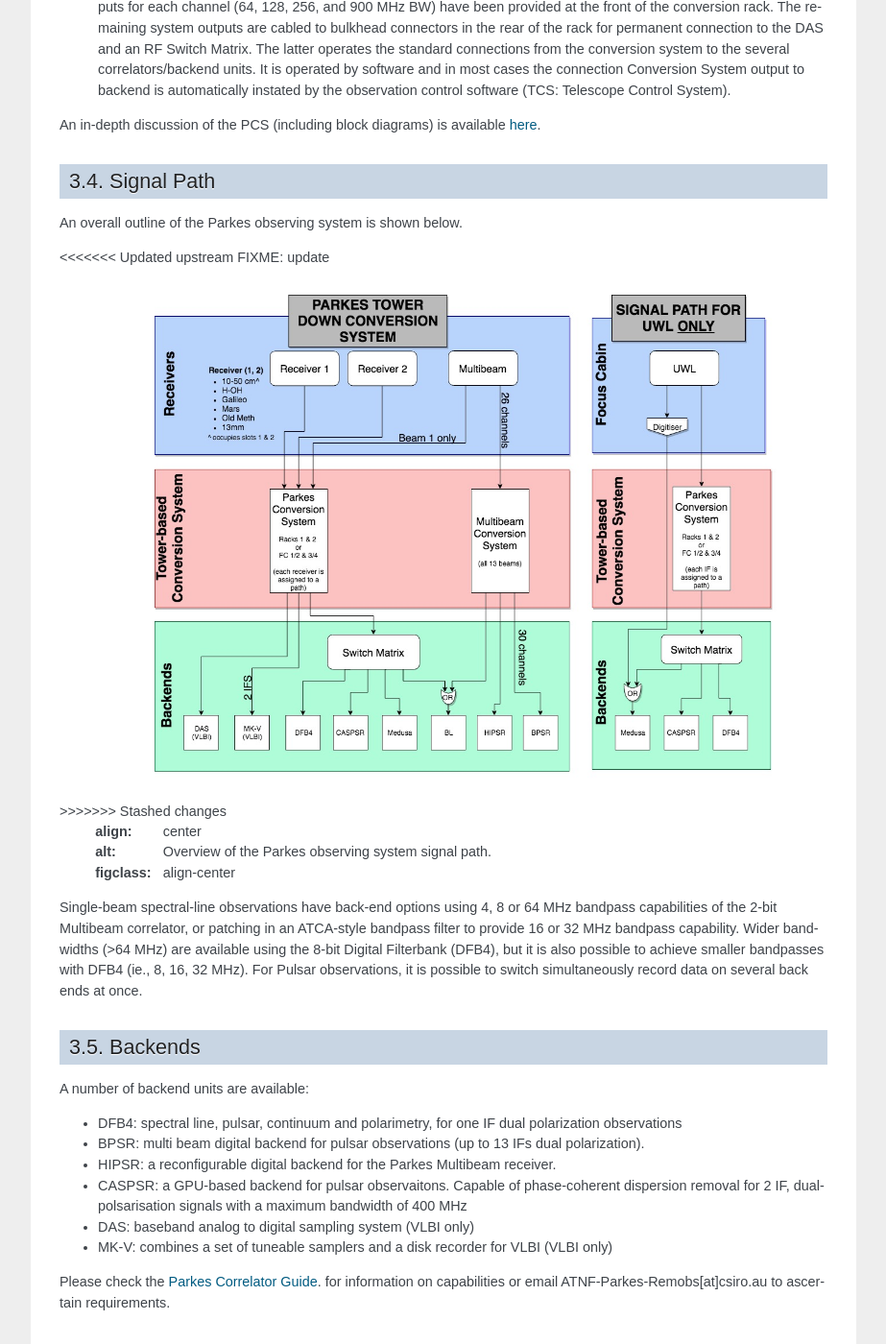
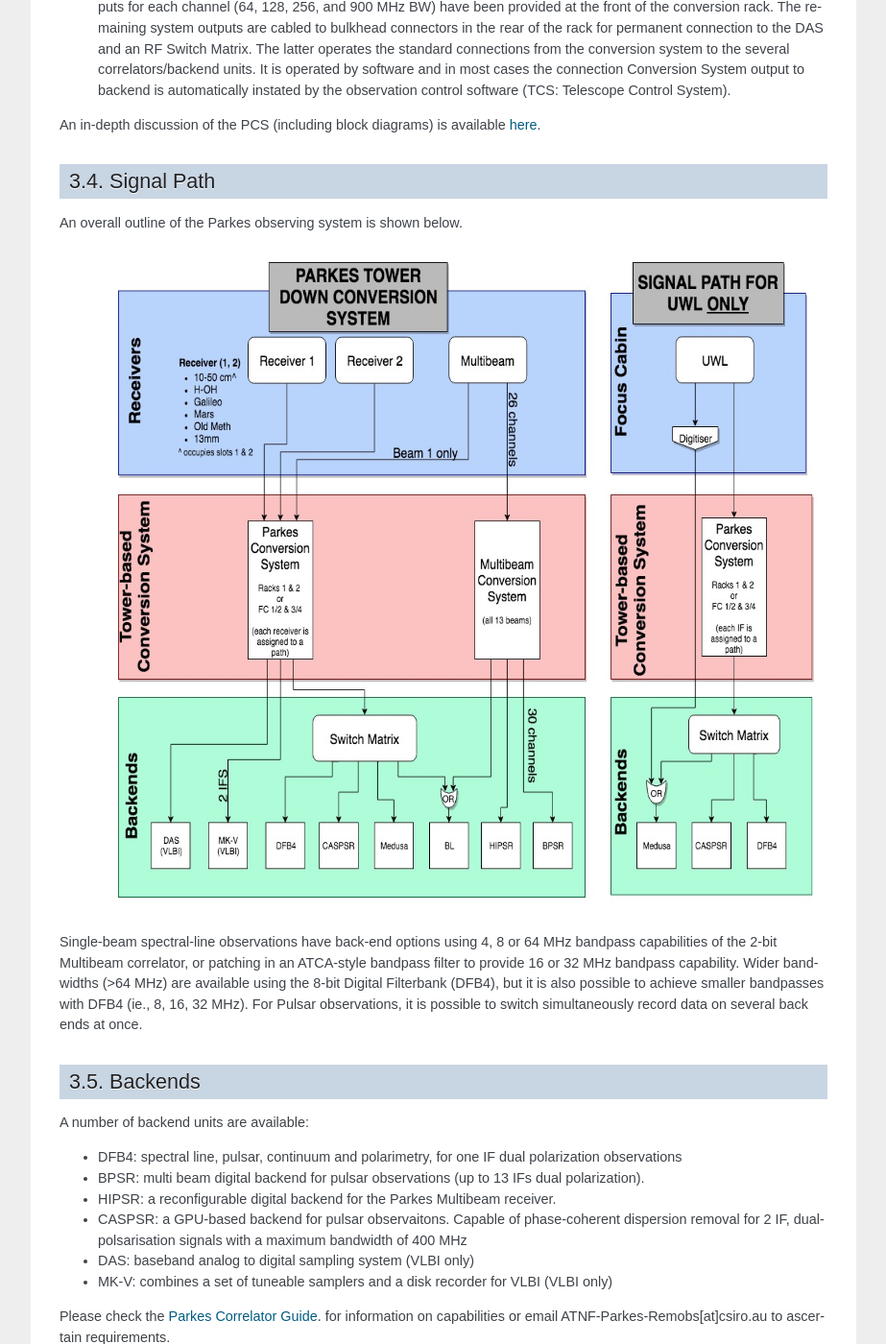
Before and after one commit to mad134/parkes-user-guide, a Sphinx documentation site: the page built from source/rx_corr.rst, in a window 1280 px wide and 1400 px high, scrolled down 4385 px. Shown: the whole window at 96% size, without its empty margins (198-1121 px from the left). Built offline with Sphinx 7.4.7, drawn with Linux system fonts in a browser that asks for light colours.

```diff
--- a/source/planning.rst
+++ b/source/planning.rst
@@ -179,7 +179,7 @@
 
 
 
-.. image:: ../../images/ripple.jpg
+.. image:: ../images/ripple.jpg
    :height: 300px
    :align: center
    :alt: Upper panel showing characteristic 5.7 MHz standing wave interference with lower panel showing a cleaner spectrum obtained with receiver cycling.
@@ -196,13 +196,10 @@
 with higher-frequency receivers only and proposers should contact Parkes Operations, ATNF-Parkes-Remobs[at]csiro.au before
 submitting proposals.
 
-<<<<<<< Updated upstream
 .. image:: ../images/ripple.jpg
    :height: 300px
    :alt: Upper panel showing characteristic 5.7 MHz standing wave interference with lower panel showing a cleaner spectrum obtained with receiver cycling.
 =======
-
->>>>>>> Stashed changes
 
 Dish Surface Quality
 --------------------
--- a/source/rx_corr.rst
+++ b/source/rx_corr.rst
@@ -205,15 +205,8 @@
 
 An overall outline of the Parkes observing system is shown below.
 
-<<<<<<< Updated upstream
-FIXME: update
-
-.. figure:: ../images/signalpath-overview.jpg
-    :scale: 60%
-=======
-.. figure:: ../../images/signalPath-overview_wUWL.jpg
+.. figure:: ../images/signalPath-overview_wUWL.jpg
     :scale: 80%
->>>>>>> Stashed changes
     :align: center
     :alt:  Overview of the Parkes observing system signal path.
     :figclass: align-center
```
Also changed, not shown: 1 other file.
